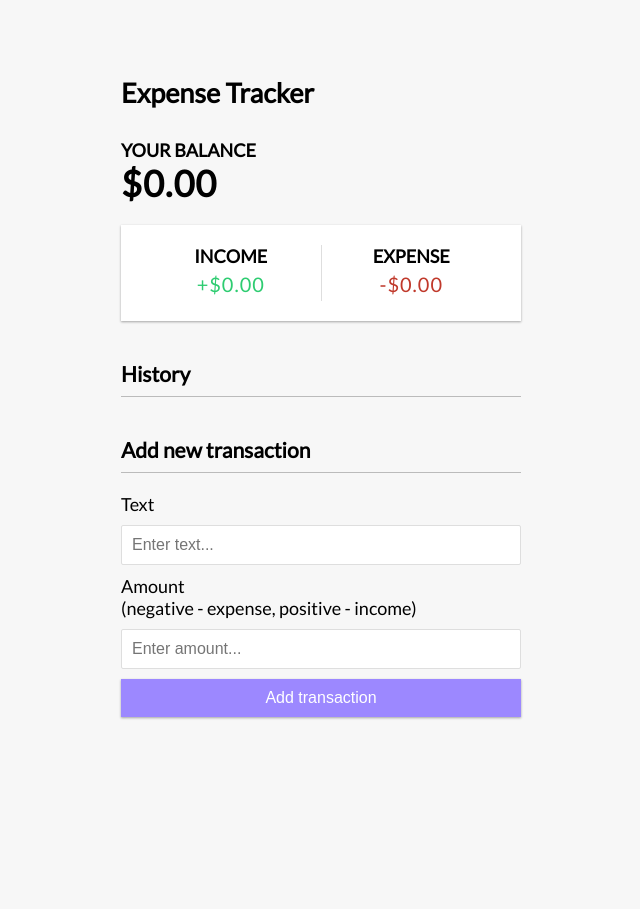
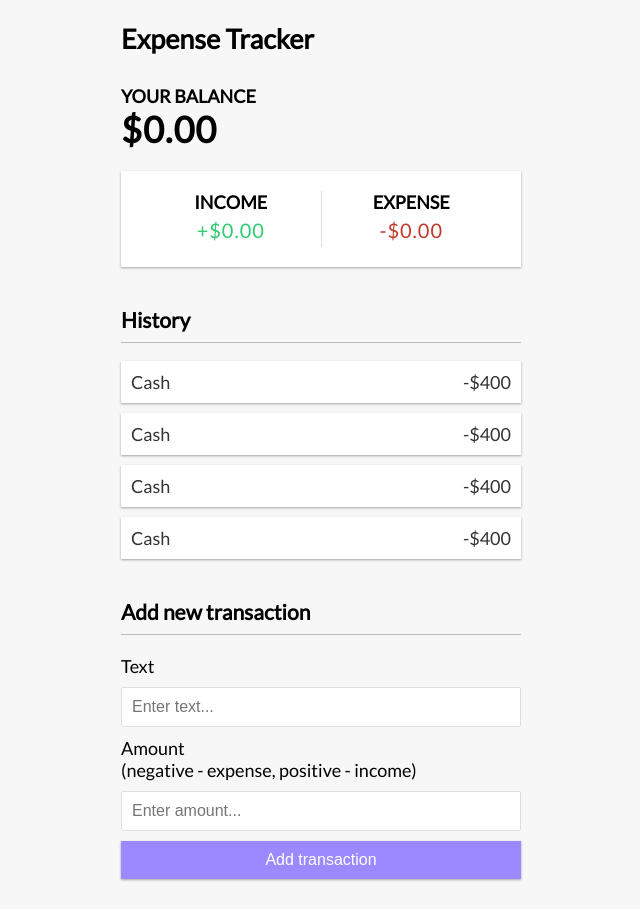
Before and after one commit to meIwata/vue-expense-tracker, a Vue app: page / in a window 1280 px wide. Shown: the whole page, without its empty margins (319-959 px from the left). Before the commit the page ends 800 px from the top, so only its background shows below. Built offline with nearby package versions, Linux system fonts and the light colour scheme.

Commit message:
Add new files

```diff
--- a/src/components/TransactionList.vue
+++ b/src/components/TransactionList.vue
@@ -1,6 +1,10 @@
 <template>
     <h3>History</h3>
     <ul id="list" class="list">
+        <li v-for="transaction in transactions":key="transaction.id">
+            Cash <span>-$400</span>
+            <button class="delete-btn">x</button>
+        </li>
         <!-- <li class="minus">
             Cash <span>-$400</span><button class="delete-btn">x</button>
         </li>
@@ -9,3 +13,18 @@
         </li> -->
     </ul>
 </template>
+
+<script>
+    export default {
+        data(){
+            return{
+                transactions: [
+                    { id: 1, text: 'Flower', amount: -19.99 },
+                    { id: 2, text: 'Salary', amount: 300 },
+                    { id: 3, text: 'Book', amount: -27.99 },
+                    { id: 2, text: 'Cash dividend', amount: 90 },
+                ],
+            };
+        },
+    };
+</script>
```
